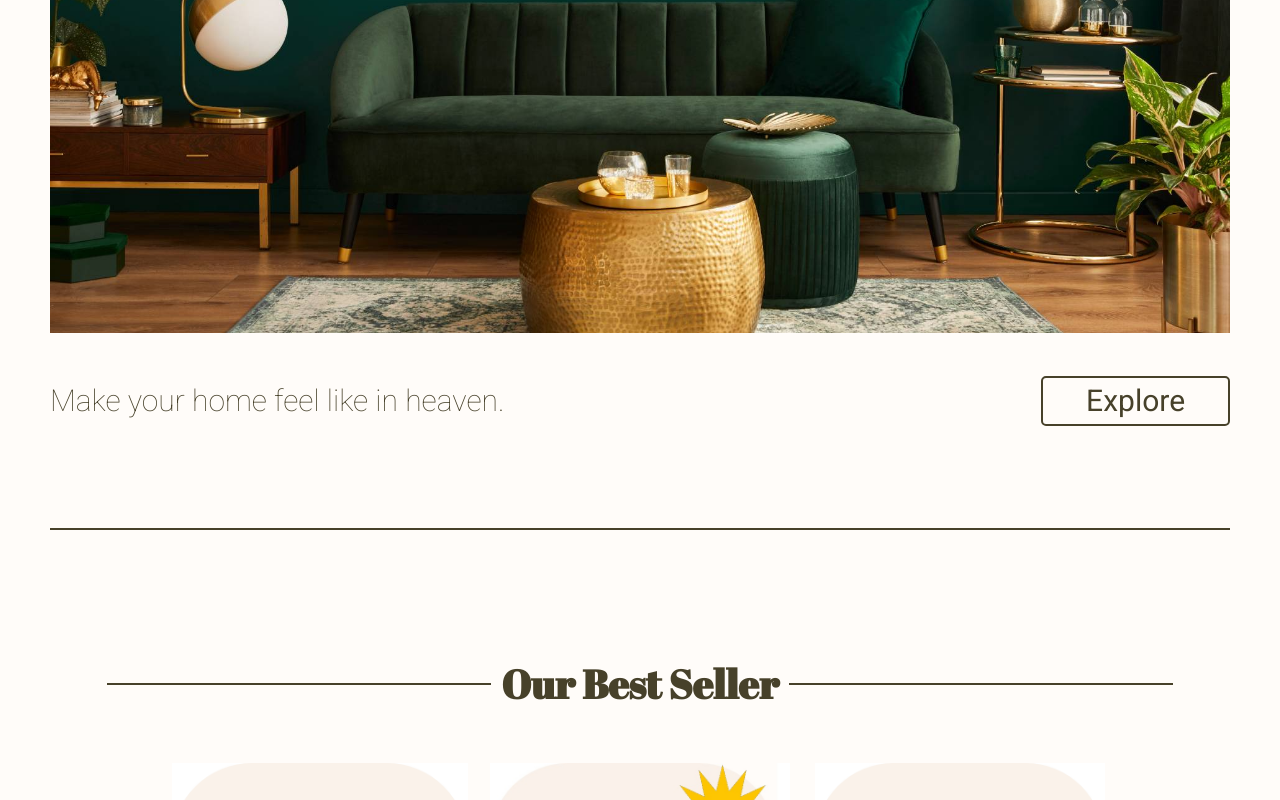
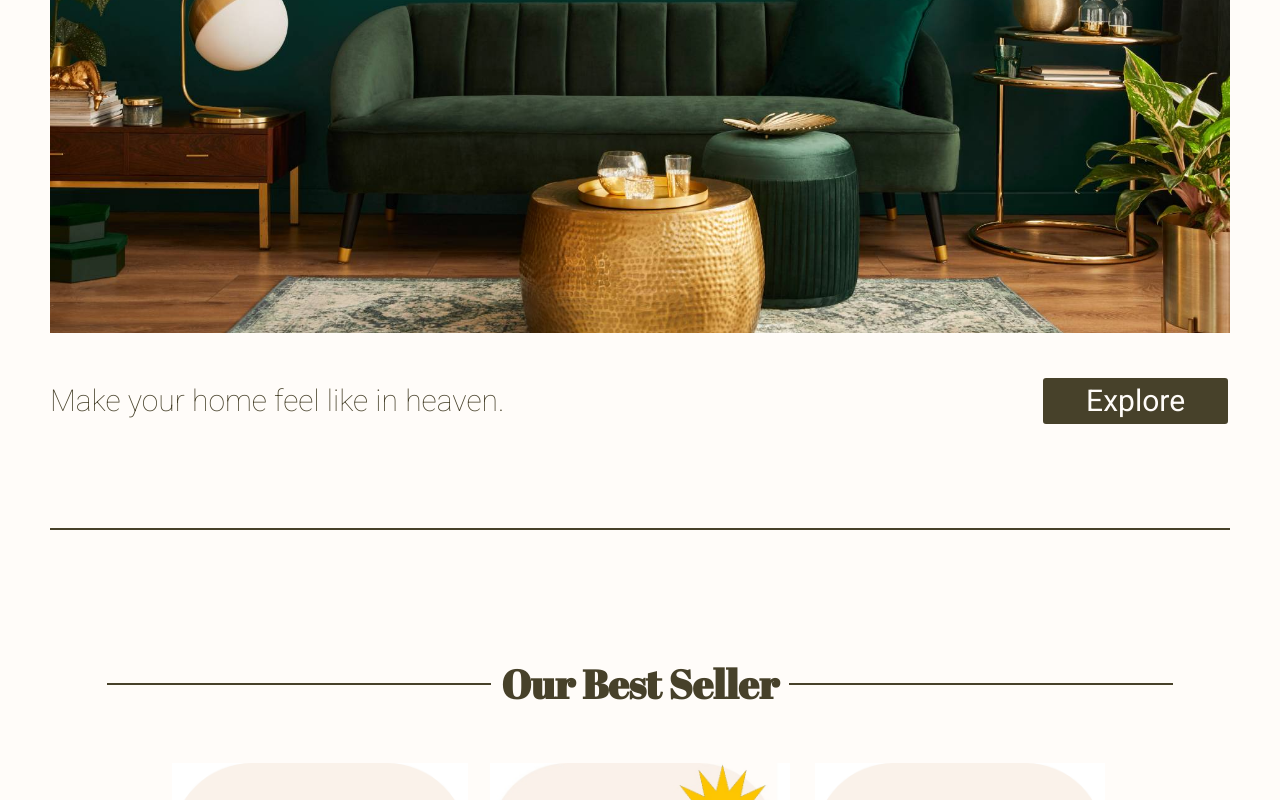
Before and after one commit to Maciej-Sitny/shopping-cart, a React (Create React App) app: page / in a window 1280 px wide. In both pictures the pointer is over the button 1135 px from the left and 993 px from the top of the page. Shown: the part 593-1393 px from the top of the page. Built offline with nearby package versions, Linux system fonts and the light colour scheme.

Commit message:
Add button hover and active styling

```diff
--- a/src/index.css
+++ b/src/index.css
@@ -142,6 +142,16 @@ nav {
   font-size: 30px;
   height: 50px;
   border-radius: 5px;
+}
+
+.exploreButton:hover {
+  background-color:var(--lightbrown);
+  border:2px solid #fffcf9;
+  color:#fffcf9;
+}
+
+.exploreButton:active{
+  box-shadow: inset 0px 0px 5px #fffcf9;
 }
 
 .seatGallery {
@@ -386,6 +396,16 @@ nav {
   border-radius: 5px;
 }
 
+.exploreButton2:hover {
+  background-color:var(--lightbrown);
+  border:2px solid #faf2ea;
+  color:#faf2ea;
+}
+
+.exploreButton2:active{
+  box-shadow: inset 0px 0px 5px #faf2ea;
+}
+
 .up3 {
   max-width: 85%;
   max-height:85%;
```
